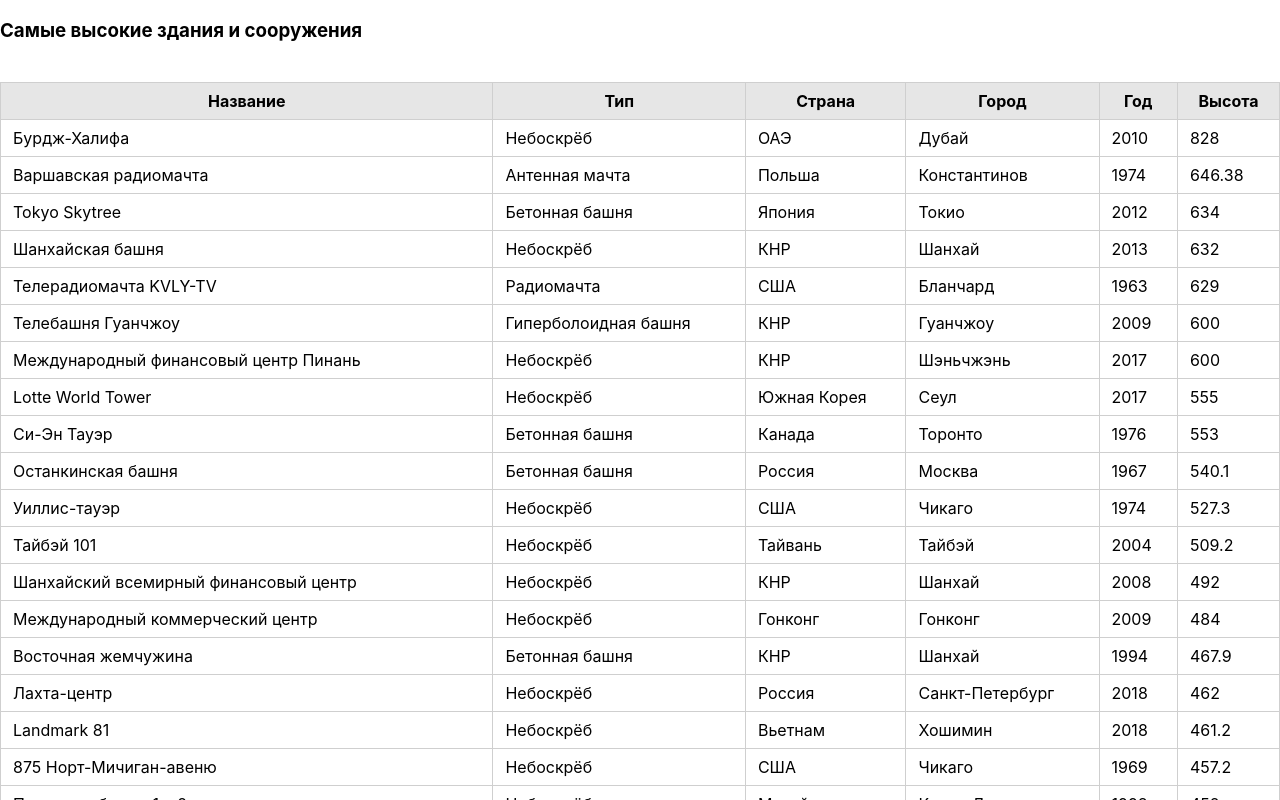
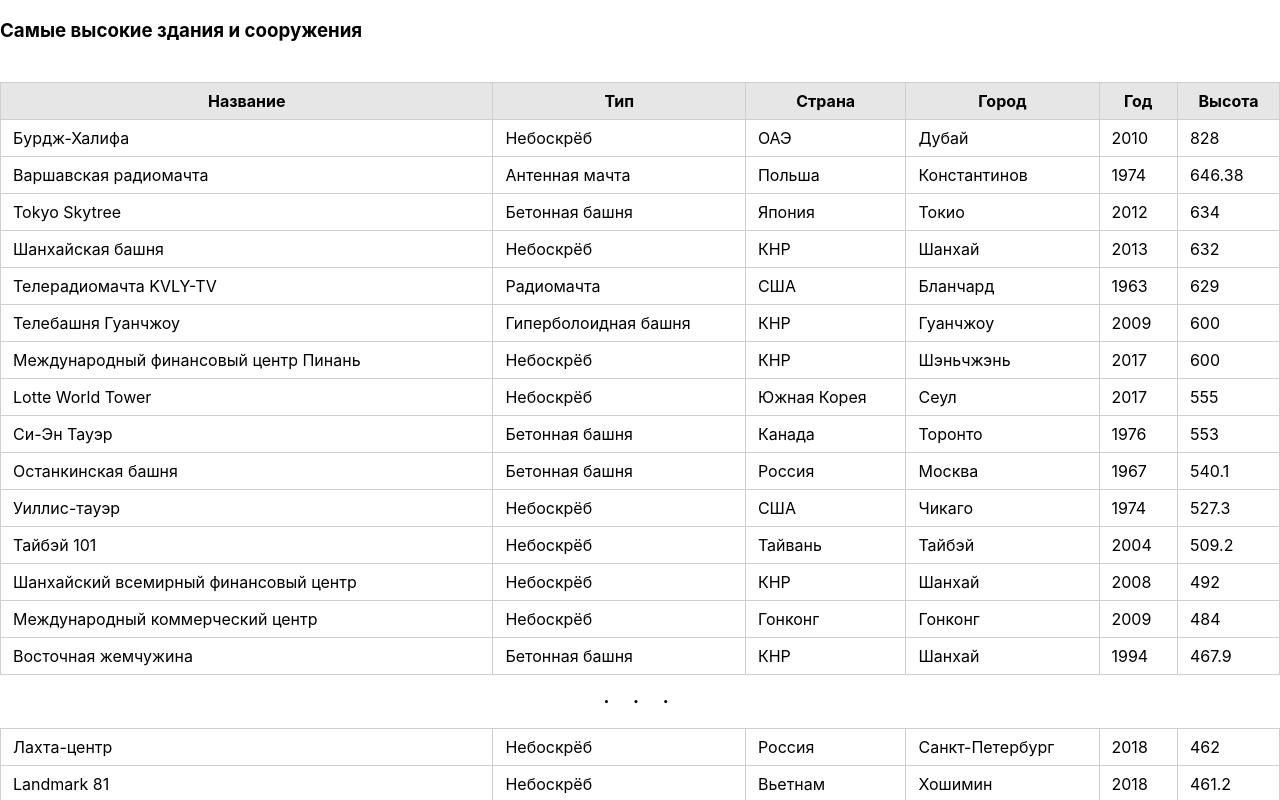
Before and after one commit to mintedcoinn/web-term2-lab5, a React (Create React App) app: page / in a window 1280 px wide. Shown: the top 800 px of the page. Built offline with nearby package versions, Linux system fonts and the light colour scheme.

Commit message:
add: logic w/o pagination

```diff
--- a/src/App.js
+++ b/src/App.js
@@ -1,14 +1,14 @@
-import logo from './images/logo.svg';
 import './CSS/App.css';
+import buildings from './data.js';
 import Table from './components/Table.js';
-import buildings from './data';
 
 function App() {
   return (
     <div className="App">
-      <h3>Самые высокие здания и сооружения</h3>
-       <Table data={ buildings } />
+       <h3>Самые высокие здания и сооружения</h3>
+       <Table data={ buildings } amountRows="15" numPage="3" showPagination="false"/>
     </div>
   );
 }
+
 export default App;
--- a/src/components/Table.js
+++ b/src/components/Table.js
@@ -2,20 +2,57 @@ import TableHead from './TableHead.js';
 import TableBody from './TableBody.js';
 
 /*
-   компонент, выводящий на страницу таблицу
+   компонент, выводящий на страницу таблицу с пагинацией
    пропсы:
       data - данные для таблицы в виде массива объектов
 */
 
 const Table = (props) => {
-    return(
+
+  const showPagination = props.showPagination;
+  const numPage = props.numPage;
+  if (showPagination == "True") {
+    //количество страниц разбиения таблицы
+    const n = Math.ceil(props.data.length / props.amountRows);
+
+    // массив с номерами страниц
+    const arr = Array.from({ length: n }, (v, i) => i + 1);
+
+    //формируем совокупность span с номерами страниц
+    const isCurPage = (cur, numPage) => {
+      if (cur == numPage) return "pagination__curPage"
+    }
+    const pages = arr.map((item, index) =>
+      <span key={index} className={isCurPage(item, numPage)}> {item} </span>
+    );
+    return (
       <>
         <table>
-            <TableHead head={ Object.keys(props.data[0]) } />
-            <TableBody body={ props.data } />
+          <TableHead head={Object.keys(props.data[0])} />
+          <TableBody body={props.data} amountRows={props.amountRows} numPage />
         </table>
-       </>
+
+        <div className="pagination">
+          {pages}
+        </div>
+      </>
     )
+
+  } else {
+    return (
+      <>
+        <table>
+          <TableHead head={Object.keys(props.data[0])} />
+          <TableBody
+            body={props.data}
+            amountRows={props.data.length}
+            numPage={1}
+            separatorAfter={Number(props.amountRows) - 1}
+          />
+        </table>
+      </>
+    )
+  }
 }
 
 export default Table;
--- a/src/components/TableBody.js
+++ b/src/components/TableBody.js
@@ -1,24 +1,35 @@
 import TableRow from './TableRow.js';
+import TableSeparater from './TableSeparater.js';
 
 /*
    компонент, для вывода tbody таблицы
    пропсы:
       body - данные для таблицы в виде массива объектов
+      numPage - номер текущей страницы
+      amountRows - количество строк таблицы на странице
+      separatorAfter - индекс строки, после которой вставить разделитель (опционально)
 */
+
 const TableBody = (props) => {
+    const begRange = (props.numPage - 1) * props.amountRows;
+    const endRange = begRange + Number(props.amountRows);
+    const cols = Object.keys(props.body[0]).length;
 
-   //формируем строки на основе переданных данных
-    const tbody = props.body.map((item, index) =>
-            <tr key={ index }>
-                <TableRow row={ Object.values(item) } isHead="0"/>
+    const rows = [];
+    props.body.forEach((item, index) => {
+        rows.push(
+            <tr key={index} className={
+                (index >= begRange && index < endRange) ? "show" : "hide"
+            }>
+                <TableRow row={Object.values(item)} isHead="0" />
             </tr>
         );
+        if (props.separatorAfter === index) {
+            rows.push(<TableSeparater key={`sep-${index}`} cols={cols} />);
+        }
+    });
 
-    return (
-        <tbody>
-            { tbody }
-        </tbody>
-    )
-}
+    return <tbody>{rows}</tbody>;
+};
 
 export default TableBody;
```
